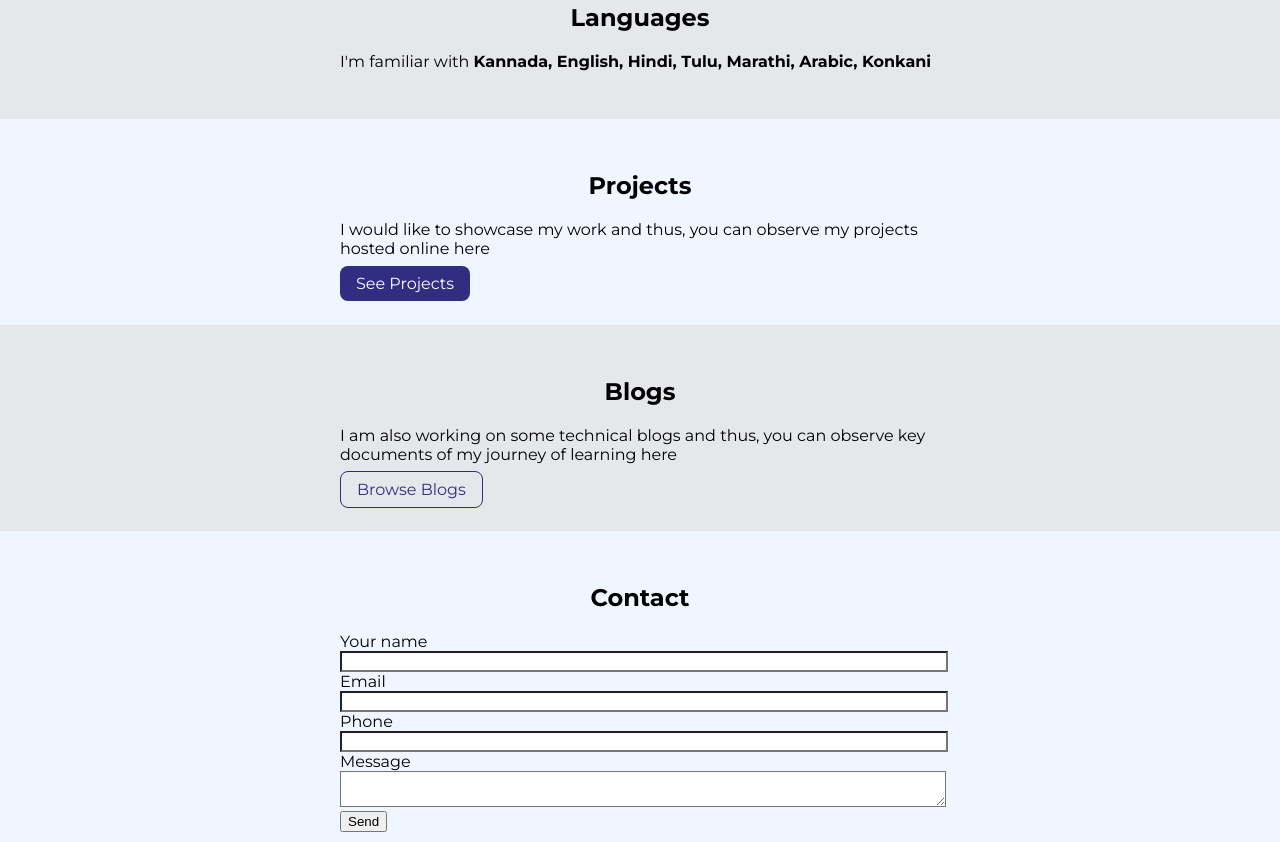
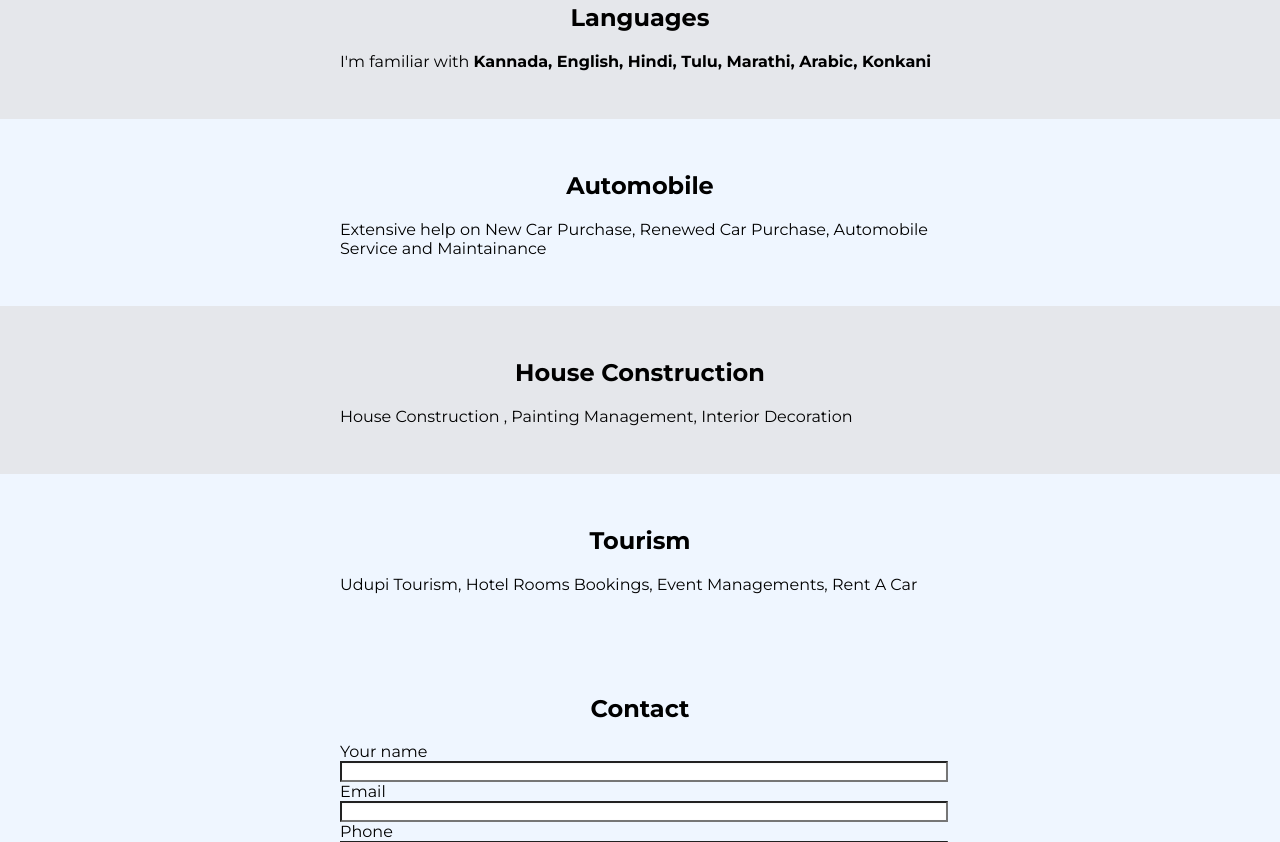
Before and after one commit to harshith-venkatesh/ShriLakshmi, a plain HTML site: page index.html in a window 1280 px wide. Shown: the part 627-1469 px from the top of the page. Drawn offline with Linux system fonts and the light colour scheme.

Commit message:
chore: basic setup complete

```diff
--- a/index.html
+++ b/index.html
@@ -81,25 +81,26 @@
 
     <section class="section">
       <div class="container container-center">
-        <h1>Projects</h1>
+        <h1>Automobile</h1>
         <p>
-          I would like to showcase my work and thus, you can observe my projects
-          hosted online here
+         Extensive help on New Car Purchase, Renewed Car Purchase, Automobile Service and Maintainance
         </p>
-        <a href="/projects.html" class="link link-primary">See Projects</a>
+      </div>
+    </section>
+    <section class="section ow">
+      <div class="container container-center">
+        <h1>House Construction</h1>
+        <p>House Construction , Painting Management, Interior Decoration</p>
+      </div>
+    </section>
+    <section class="section">
+      <div class="container container-center">
+        <h1>Tourism</h1>
+        <p>Udupi Tourism, Hotel Rooms Bookings, Event Managements, Rent A Car</p>
       </div>
     </section>
 
-    <section class="section ow">
-      <div class="container container-center">
-        <h1>Blogs</h1>
-        <p>
-          I am also working on some technical blogs and thus, you can observe
-          key documents of my journey of learning here
-        </p>
-        <a href="/blogs.html" class="link link-secondary">Browse Blogs</a>
-      </div>
-    </section>
+
 
     <section class="section">
       <div class="container container-center">
```
